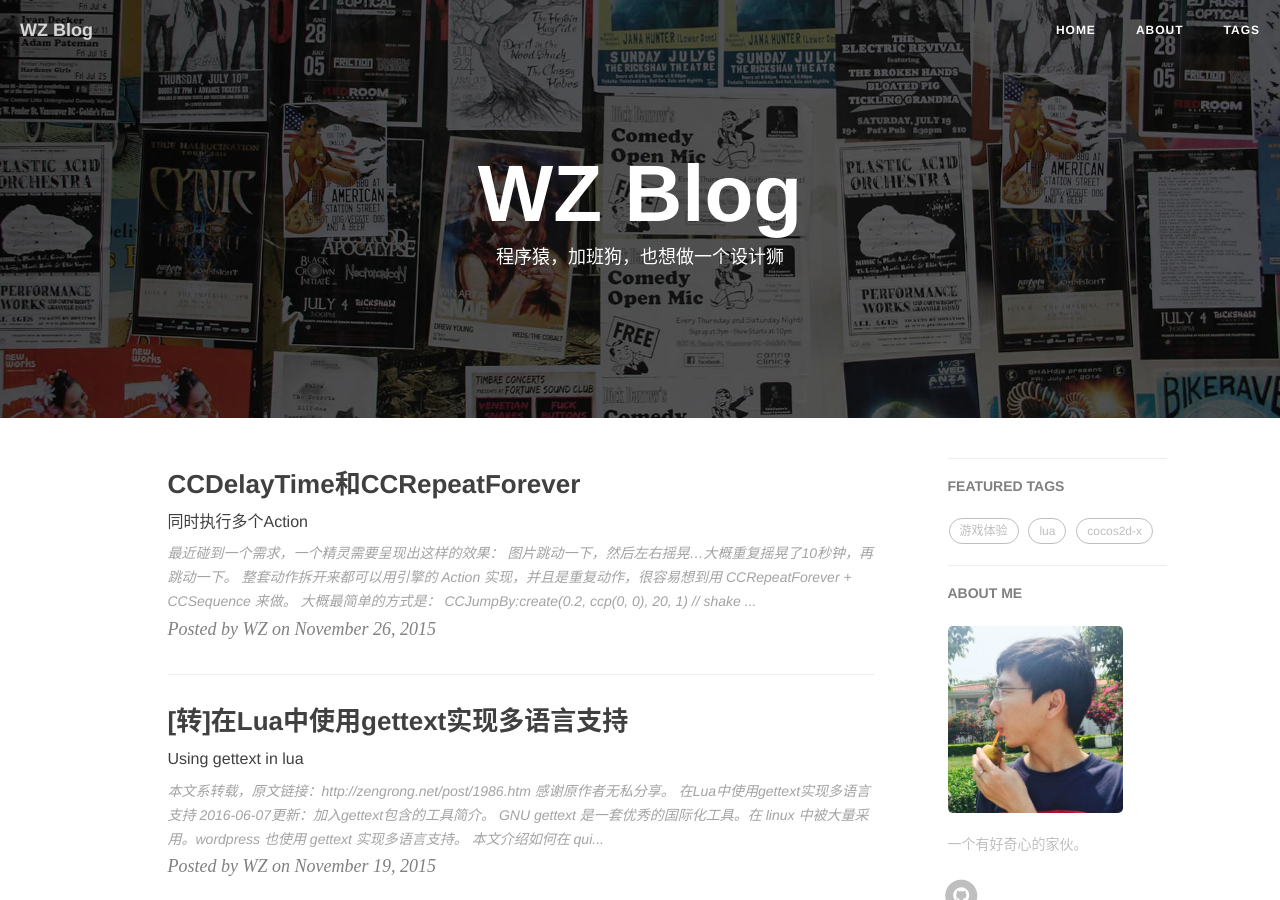
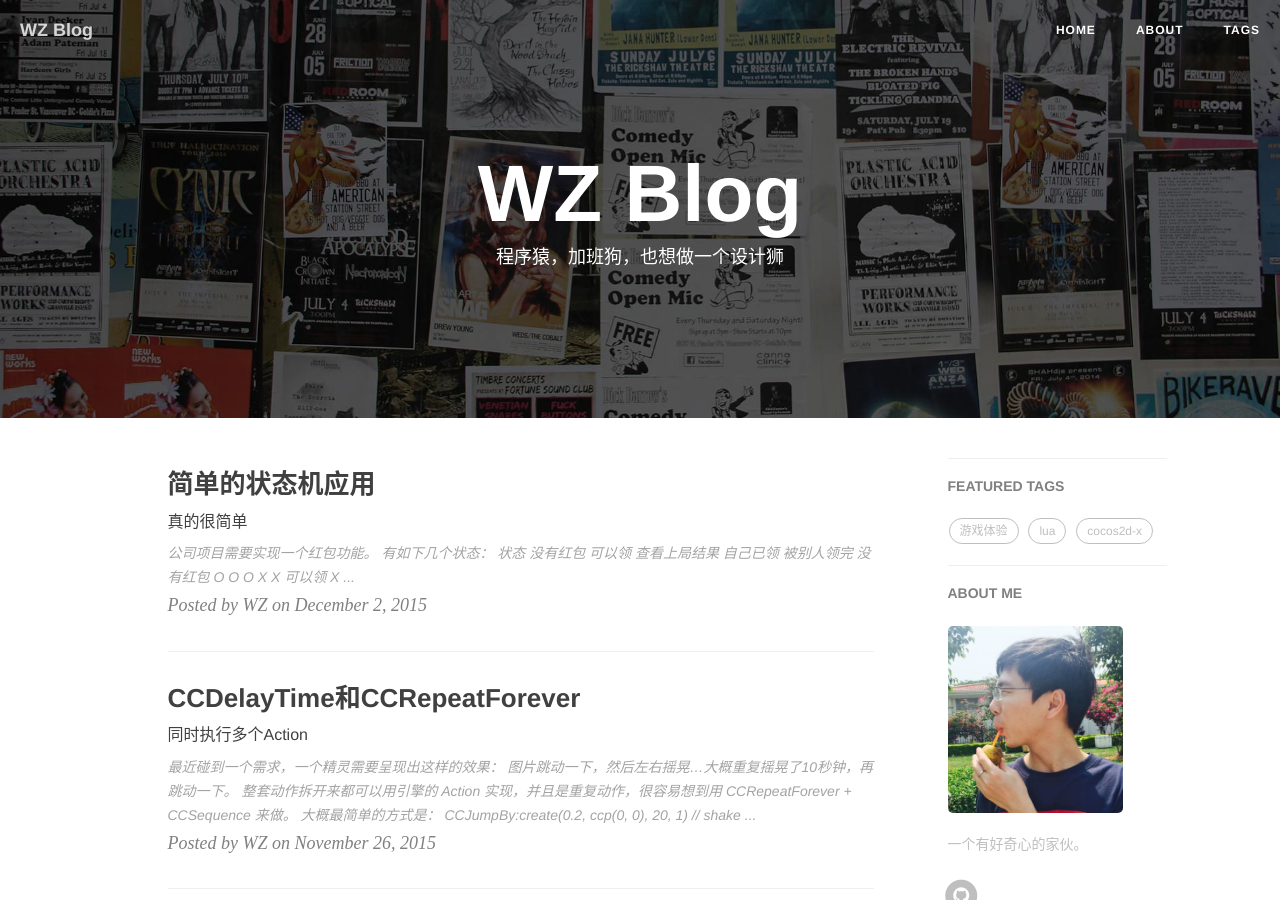
Before and after one commit to sgamerw/sgamerw.github.io, a Jekyll site: the page built from index.html, in a window 1280 px wide and 900 px high. Built offline with Jekyll 4.4.1, drawn with Linux system fonts in a browser that asks for light colours; nearby versions of some CDN libraries; Markdown is read by kramdown in place of the engine named in the settings; the list of posts is cut into pages by our own code; comment, search, counter and statistics services are not loaded; some of the changed lines change nothing that is shown.

Commit message:
modify config file to support tables and add a new post

````diff
--- a/_config.yml
+++ b/_config.yml
@@ -40,9 +40,10 @@
 # redcarpet support lua highlight
 # with_toc_data make the catalog possible
 # document: https://george-hawkins.github.io/basic-gfm-jekyll/redcarpet-extensions.html
+# tables need this very extensions : "tables"
 markdown: redcarpet
 redcarpet:
-  extensions: ["smart", "with_toc_data"]
+  extensions: ["smart", "with_toc_data", "tables"]
 
 
 # Disqus settings
--- /dev/null
+++ b/_posts/2015-12-02-red-packet-state-machine.markdown
@@ -0,0 +1,107 @@
+---
+layout:     post
+title:      "简单的状态机应用"
+subtitle:   "真的很简单"
+author:     "WZ"
+header-img: "img/post-bg-2015.jpg"
+tags:
+    - lua
+    - 设计模式
+---
+公司项目需要实现一个红包功能。
+
+有如下几个状态：
+
+|状态|没有红包|可以领|查看上局结果|自己已领|被别人领完|
+|---|:-----:|:---:|:--------:|:-----:|:------:|
+|没有红包|O|O|O|X|X|
+|可以领|X|O|X|O|O|
+|查看上局结果|O|O|O|X|O|
+|自己已领|X|X|X|O|X|
+|被别人领完|X|X|X|X|X|
+
+`O` 是能转换，`X` 是不能转换。
+
+思考可以用状态机来实现。
+
+quick-cocos2d-x 中有一个强大的状态机，我没有用那个，只是很简单的实现一下状态转换的逻辑。
+
+----------
+在红包对象中加入了初始化和改变状态的两个函数。
+
+```lua
+LCRedPacketView = class("LCRedPacketView")
+function LCRedPacketView:ctor()
+	-- code ...
+	self._state = nil
+	-- code ...
+end
+
+function LCRedPacketView:initWithState(state)
+	if state == nil then return end
+	state.update(self)
+	self._state = state
+end
+
+function LCRedPacketView:changeState(state)
+	if state == nil then GError("no state input.") return end
+	if self._state then
+		if self._state == state then -- 如果是相同状态，则刷新数据
+			self._state.update(self)
+			return
+		end
+		self._state.onExit(self)
+	end
+	self._state = state
+	self._state.onEnter(self)
+	self._state.update(self)
+end
+```
+
+该状态机的每一个状态都有 `onEnter`,`update`,`onExit`三个函数，并传入状态机对象自身。
+
+```lua
+local state = {}
+function state.onEnter(obj)
+	-- 处理进入该状态的相关初始化工作。
+	-- 或者播放过渡动画。
+end
+
+function state.update(obj)
+	-- 按照逻辑更新数据。
+	-- 可以在内部根据逻辑跳转状态。
+end
+
+function state.onExit(obj)
+	-- 退出该状态时清理相关数据。
+	-- 或者播放退出动画，如弹框缩小，渐出。
+end
+```
+类似上面 state 可以是一个类，但是我只需要提供逻辑处理过程，不用在状态类中存储状态相关信息，所以直接写成一张表，更简单。
+
+###在 `onEnter` 函数中
+可以处理过渡动画，我在开红包的时候，封面会上移，就是从可以开到自己开完的状态时，这时可以在 `onEnter` 函数中开始动画，这里需要注意用一个变量把在 `onEnter` 和 `update` 中对封面的操作区分开，把行为区分开。
+
+```lua
+local state = {}
+function state.onEnter()
+	state.enter = true
+	-- set cover action code
+end
+
+function state.update()
+	if not state.enter then
+		state.enter = nil
+		-- set cover position
+		-- set cover ...
+	end
+end
+```
+
+###在 `update` 函数中
+可以直接处理状态的跳转，这种比较直接，适合简单的逻辑。在 quick-cocos2d-x 中，它的状态机会要求传入一张状态转换的表，把状态之间的转换关系和转换时调用的函数配置进去。这样的配置灵活性更高。
+
+###在 `onExit` 函数中
+可以做一些退出状态的清理工作，比如主角进入狂暴状态，攻击力提升，在退出该状态时，需要恢复之前的数值。
+
+我这里的状态是根据服务器发来的数据进行更新，根据数据来判断现在应该进入哪个状态，然后直接 `changeState` ，如果已经是打开红包的状态，数据又有更新，但还是同样的状态，这时候在 `changeState` 中就已经有会有处理，相同状态直接 `update` 刷新数据，不是重新进入状态了。
````
